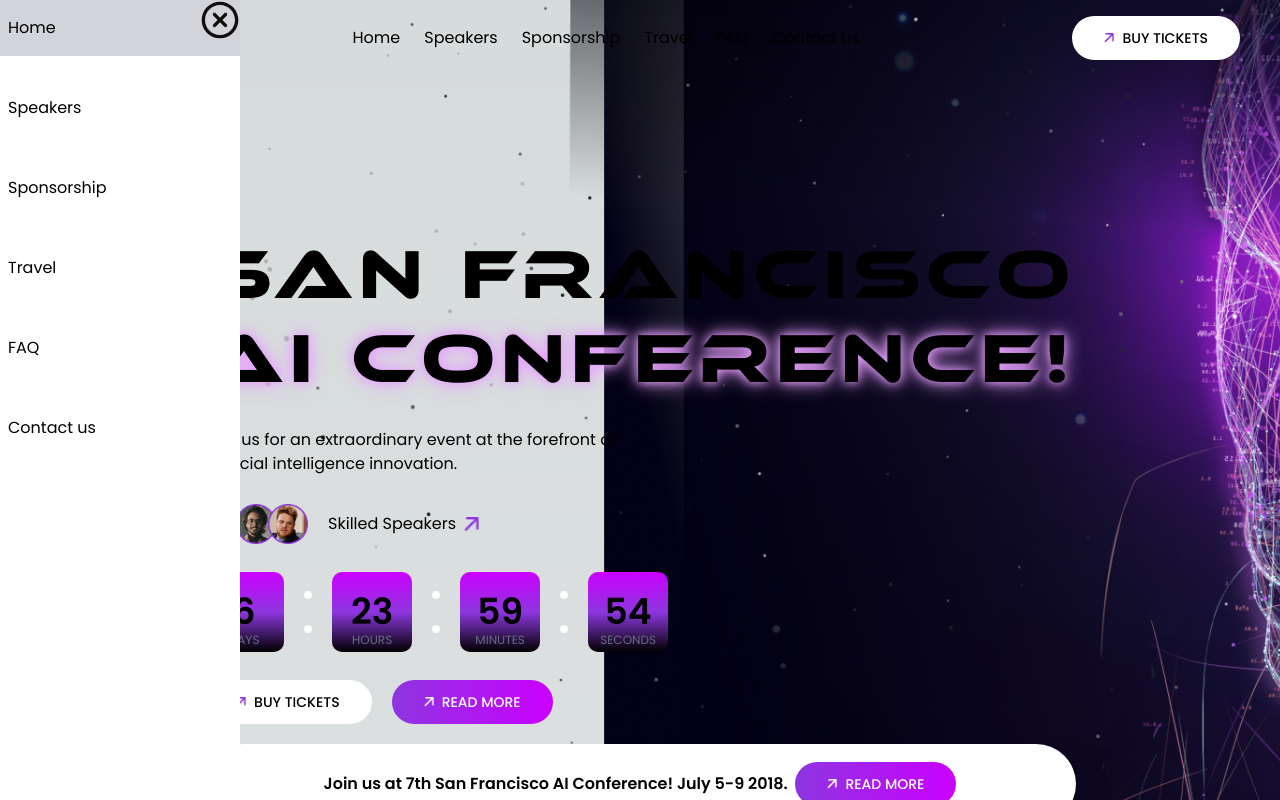
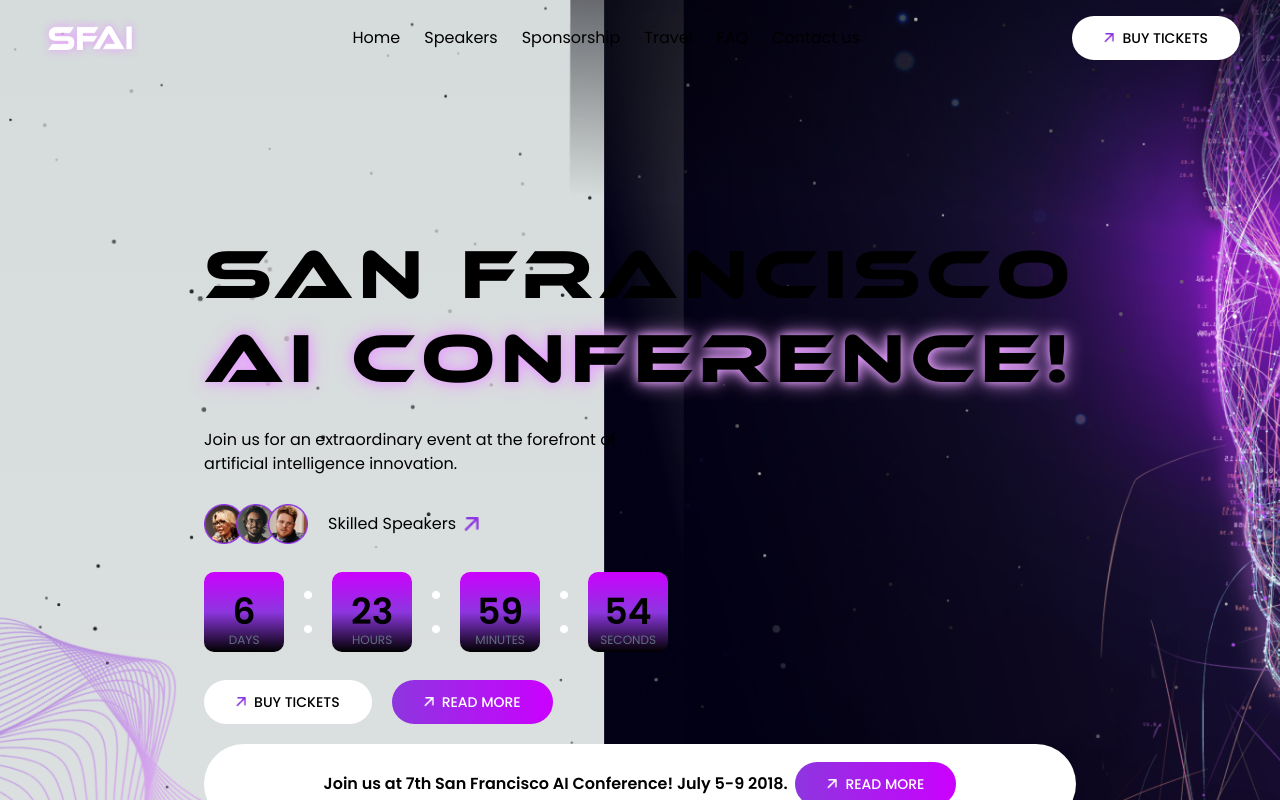
Before and after one commit to Anish42Borkar/landing-page, a Next.js app: page / in a window 1280 px wide. Shown: the top 800 px of the page. Built offline with nearby package versions, Linux system fonts and the light colour scheme.

Commit message:
changed initial value of sidebar provider

```diff
--- a/provider/sidebar-provider.tsx
+++ b/provider/sidebar-provider.tsx
@@ -10,7 +10,7 @@ const SidebarContext = createContext({} as SidebarContextT);
 export const useSidebarContext = () => useContext(SidebarContext);
 
 const SidebarProvider = ({ children }: { children: React.ReactNode }) => {
-  const [sidebar, setSidebar] = useState(true);
+  const [sidebar, setSidebar] = useState(false);
   function toggle() {
     setSidebar((prev) => !prev);
   }
```
